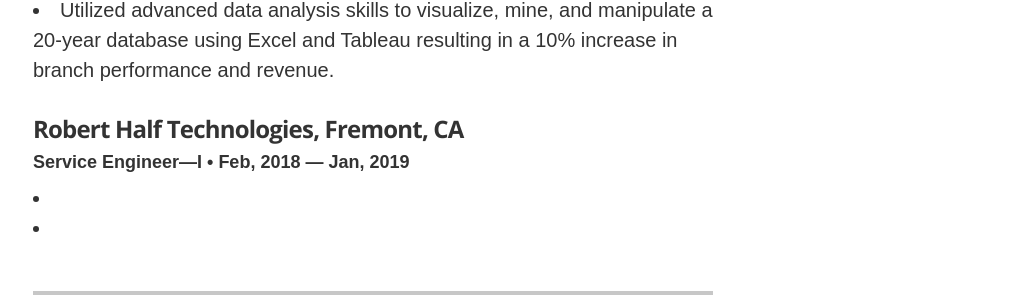
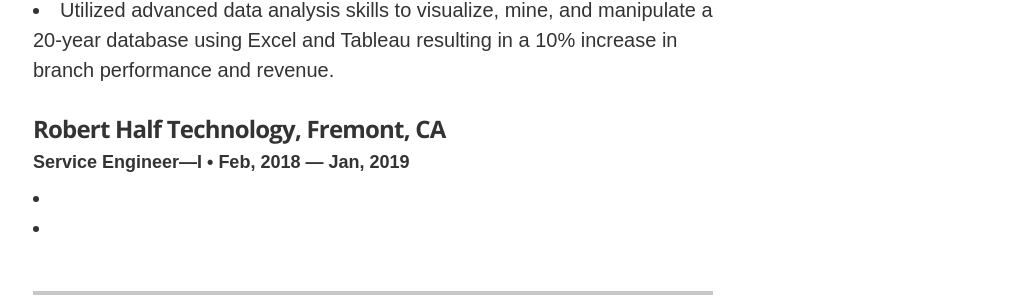
Before and after one commit to ttariqaziz/ttariqaziz.github.io, a Jekyll site: the page built from index.html, in a window 1280 px wide and 900 px high, scrolled down 878 px. Shown: the part 148-455 px from the top of the window, without its empty margins (267-1280 px from the left). Built offline with Jekyll 4.4.1, drawn with Linux system fonts in a browser that asks for light colours.

Commit message:
Update experience.yml

```diff
--- a/_data/experience.yml
+++ b/_data/experience.yml
@@ -14,7 +14,7 @@
 
 
 # Engineer
-- company: Robert Half Technologies, Fremont, CA
+- company: Robert Half Technology, Fremont, CA
   position: Service Engineer&mdash;I
   duration: Feb, 2018 &mdash; Jan, 2019
   summary: <li>  </li><li>  </li>
```
